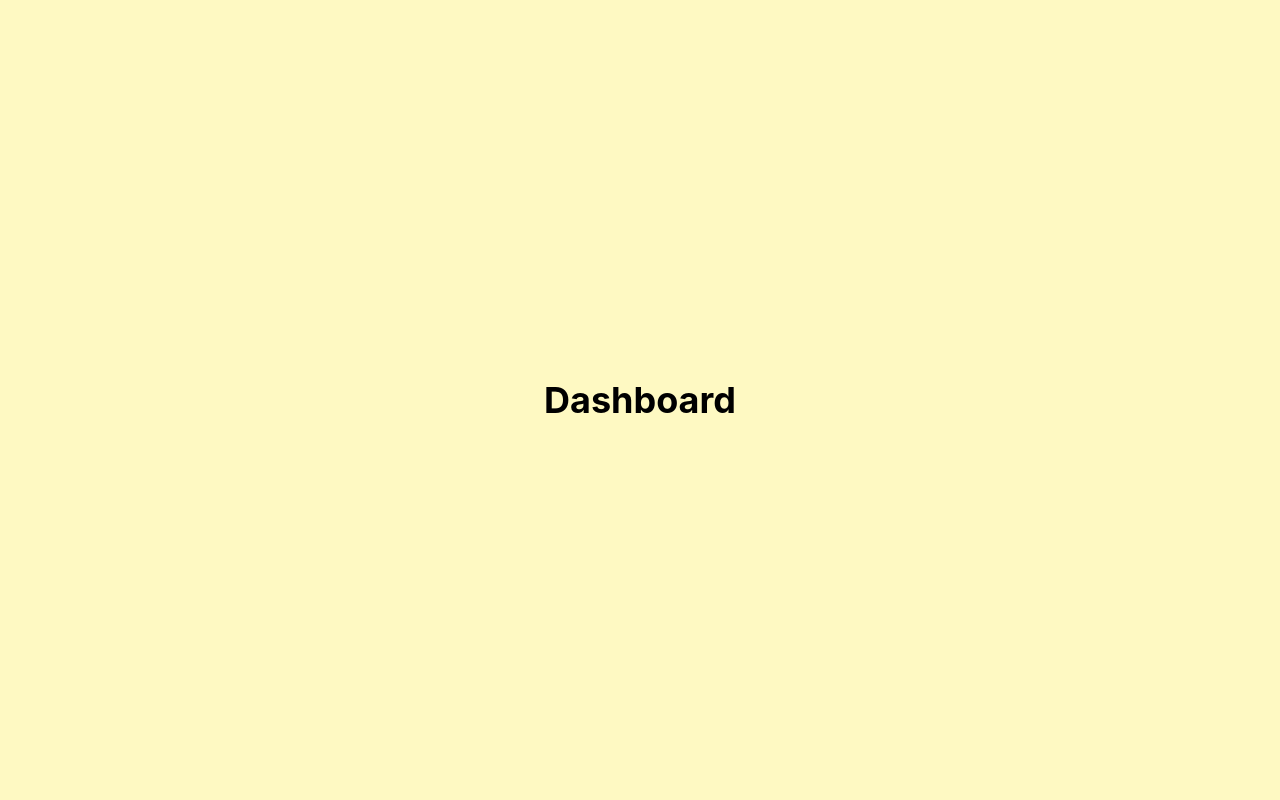
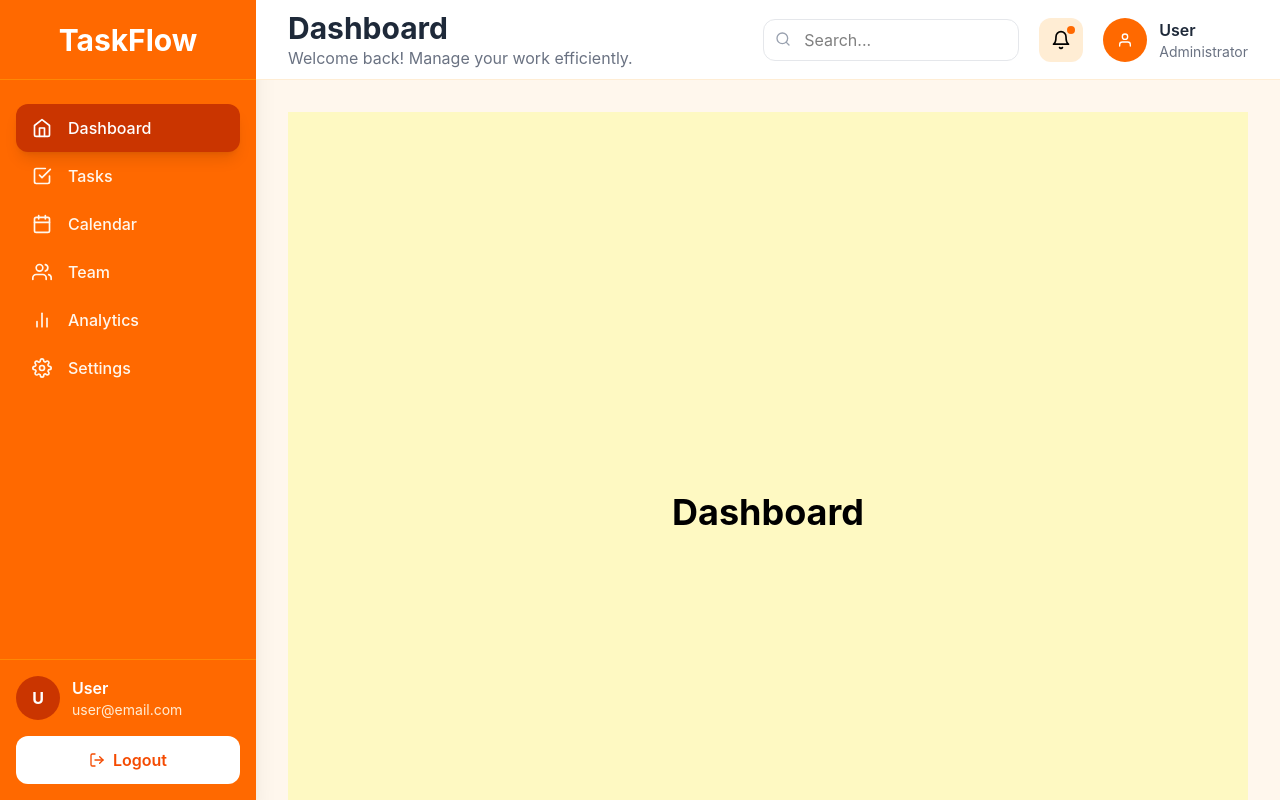
Before and after one commit to Harshita202004/TaskFlow, a React (Vite) app in the folder client/: page /dashboard in a window 1280 px wide. Built offline with nearby package versions, Linux system fonts and the light colour scheme.

Commit message:
Add dashboard layout and orange theme

```diff
--- a/client/package.json
+++ b/client/package.json
@@ -12,6 +12,7 @@
   "dependencies": {
     "@tailwindcss/vite": "^4.3.1",
     "axios": "^1.18.1",
+    "framer-motion": "^12.42.0",
     "react": "^19.2.7",
     "react-dom": "^19.2.7",
     "react-hot-toast": "^2.6.0",
--- /dev/null
+++ b/client/src/components/layout/MainLayout.jsx
@@ -0,0 +1,25 @@
+import { Outlet } from "react-router-dom";
+import Sidebar from "./Sidebar";
+import Navbar from "./Navbar";
+
+const MainLayout = () => {
+  return (
+    <div className="flex h-screen bg-orange-50">
+
+      <Sidebar />
+
+      <div className="flex flex-col flex-1 overflow-hidden">
+
+        <Navbar />
+
+        <main className="flex-1 overflow-y-auto p-8">
+          <Outlet />
+        </main>
+
+      </div>
+
+    </div>
+  );
+};
+
+export default MainLayout;
--- /dev/null
+++ b/client/src/components/layout/Navbar.jsx
@@ -0,0 +1,64 @@
+import { FiBell, FiSearch, FiUser } from "react-icons/fi";
+import { motion } from "framer-motion";
+
+const Navbar = () => {
+  return (
+    <motion.header
+      initial={{ y: -25, opacity: 0 }}
+      animate={{ y: 0, opacity: 1 }}
+      transition={{ duration: 0.4 }}
+      className="h-20 bg-white border-b border-orange-100 flex items-center justify-between px-8"
+    >
+      <div>
+        <h1 className="text-3xl font-bold text-gray-800">
+          Dashboard
+        </h1>
+
+        <p className="text-gray-500">
+          Welcome back! Manage your work efficiently.
+        </p>
+      </div>
+
+      <div className="flex items-center gap-5">
+
+        <div className="relative">
+          <FiSearch className="absolute left-3 top-3 text-gray-400" />
+
+          <input
+            type="text"
+            placeholder="Search..."
+            className="pl-10 pr-4 py-2 w-64 rounded-xl border border-gray-200 outline-none focus:ring-2 focus:ring-orange-400"
+          />
+        </div>
+
+        <button className="relative p-3 rounded-xl bg-orange-100 hover:bg-orange-200 transition">
+          <FiBell size={20} />
+
+          <span className="absolute top-2 right-2 h-2 w-2 rounded-full bg-orange-500"></span>
+        </button>
+
+        <div className="flex items-center gap-3">
+
+          <div className="w-11 h-11 rounded-full bg-orange-500 flex items-center justify-center text-white">
+            <FiUser />
+          </div>
+
+          <div className="hidden md:block">
+            <h3 className="font-semibold text-gray-800">
+              User
+            </h3>
+
+            <p className="text-sm text-gray-500">
+              Administrator
+            </p>
+          </div>
+
+        </div>
+
+      </div>
+
+    </motion.header>
+  );
+};
+
+export default Navbar;
--- /dev/null
+++ b/client/src/components/layout/Sidebar.jsx
@@ -0,0 +1,79 @@
+import { NavLink } from "react-router-dom";
+import { motion } from "framer-motion";
+import {
+  FiHome,
+  FiCheckSquare,
+  FiCalendar,
+  FiUsers,
+  FiBarChart2,
+  FiSettings,
+  FiLogOut,
+} from "react-icons/fi";
+
+const menuItems = [
+  { name: "Dashboard", path: "/dashboard", icon: <FiHome size={20} /> },
+  { name: "Tasks", path: "/tasks", icon: <FiCheckSquare size={20} /> },
+  { name: "Calendar", path: "/calendar", icon: <FiCalendar size={20} /> },
+  { name: "Team", path: "/team", icon: <FiUsers size={20} /> },
+  { name: "Analytics", path: "/analytics", icon: <FiBarChart2 size={20} /> },
+  { name: "Settings", path: "/settings", icon: <FiSettings size={20} /> },
+];
+
+const Sidebar = () => {
+  return (
+    <aside className="w-64 h-screen bg-orange-500 text-white flex flex-col shadow-xl">
+
+      <div className="h-20 flex items-center justify-center border-b border-orange-400">
+        <motion.h1
+          initial={{ opacity: 0, y: -10 }}
+          animate={{ opacity: 1, y: 0 }}
+          className="text-3xl font-bold"
+        >
+          Task<span className="text-white">Flow</span>
+        </motion.h1>
+      </div>
+
+      <nav className="flex-1 px-4 py-6 space-y-2">
+        {menuItems.map((item) => (
+          <NavLink key={item.name} to={item.path}>
+            {({ isActive }) => (
+              <motion.div
+                whileHover={{ x: 6 }}
+                whileTap={{ scale: 0.98 }}
+                className={`flex items-center gap-4 px-4 py-3 rounded-xl transition-all ${
+                  isActive
+                    ? "bg-orange-700 shadow-lg"
+                    : "hover:bg-orange-600 text-orange-50"
+                }`}
+              >
+                {item.icon}
+                <span className="font-medium">{item.name}</span>
+              </motion.div>
+            )}
+          </NavLink>
+        ))}
+      </nav>
+
+      <div className="border-t border-orange-400 p-4">
+        <div className="flex items-center gap-3 mb-4">
+          <div className="w-11 h-11 rounded-full bg-orange-700 flex items-center justify-center font-bold">
+            U
+          </div>
+
+          <div>
+            <h3 className="font-semibold">User</h3>
+            <p className="text-sm text-orange-100">user@email.com</p>
+          </div>
+        </div>
+
+        <button className="w-full flex items-center justify-center gap-2 py-3 rounded-xl bg-white text-orange-600 hover:bg-orange-100 transition font-semibold">
+          <FiLogOut />
+          Logout
+        </button>
+      </div>
+
+    </aside>
+  );
+};
+
+export default Sidebar;
--- a/client/src/routes/AppRoutes.jsx
+++ b/client/src/routes/AppRoutes.jsx
@@ -1,4 +1,6 @@
 import { Routes, Route } from "react-router-dom";
+
+import MainLayout from "../components/layout/MainLayout";
 
 import Login from "../pages/Login";
 import Register from "../pages/Register";
@@ -7,9 +9,14 @@ import Dashboard from "../pages/Dashboard";
 function AppRoutes() {
   return (
     <Routes>
+      {/* Public Routes */}
       <Route path="/" element={<Login />} />
       <Route path="/register" element={<Register />} />
-      <Route path="/dashboard" element={<Dashboard />} />
+
+      {/* Protected Layout */}
+      <Route element={<MainLayout />}>
+        <Route path="/dashboard" element={<Dashboard />} />
+      </Route>
     </Routes>
   );
 }
```
Also changed, not shown: 1 other file (tests, documents, lock files or other folders).
